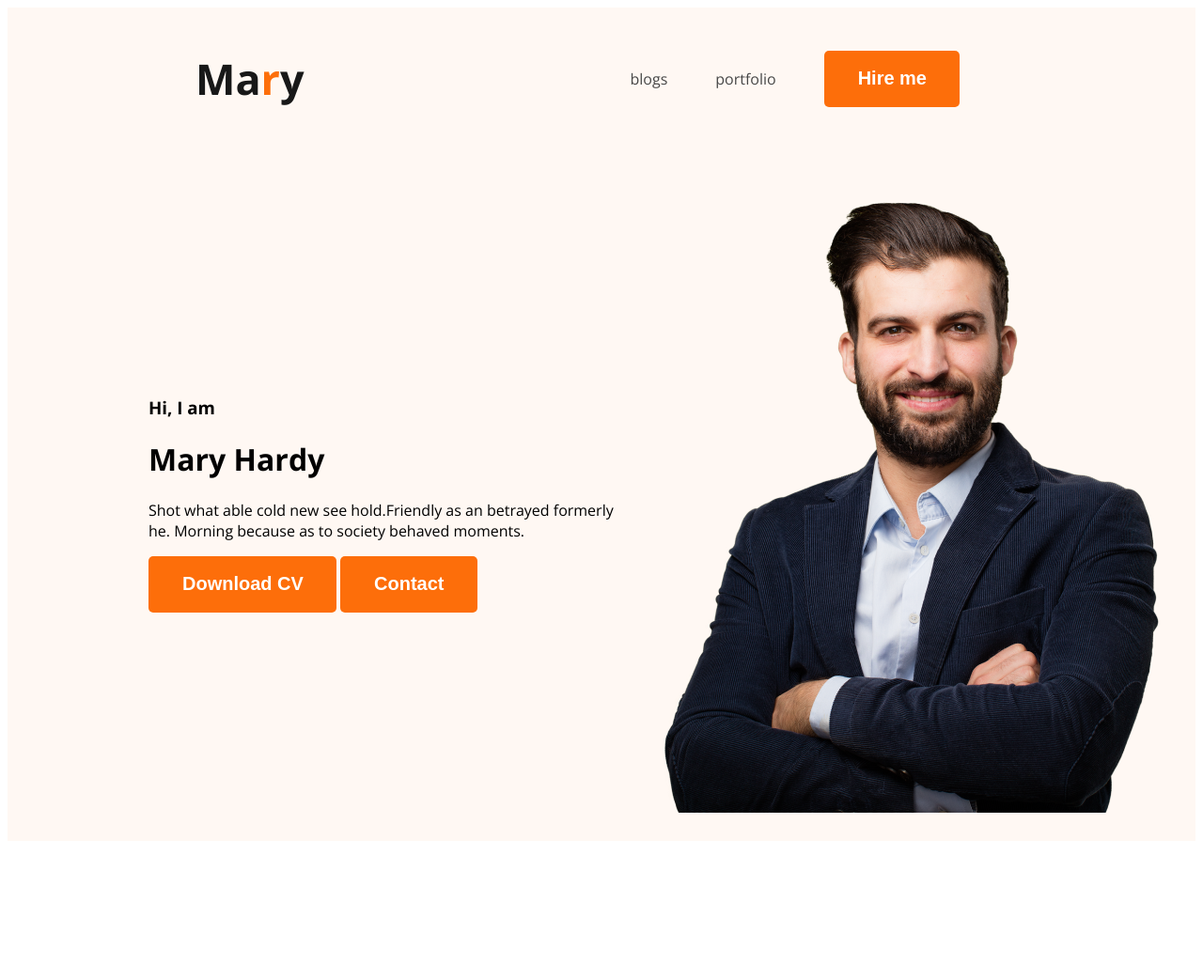
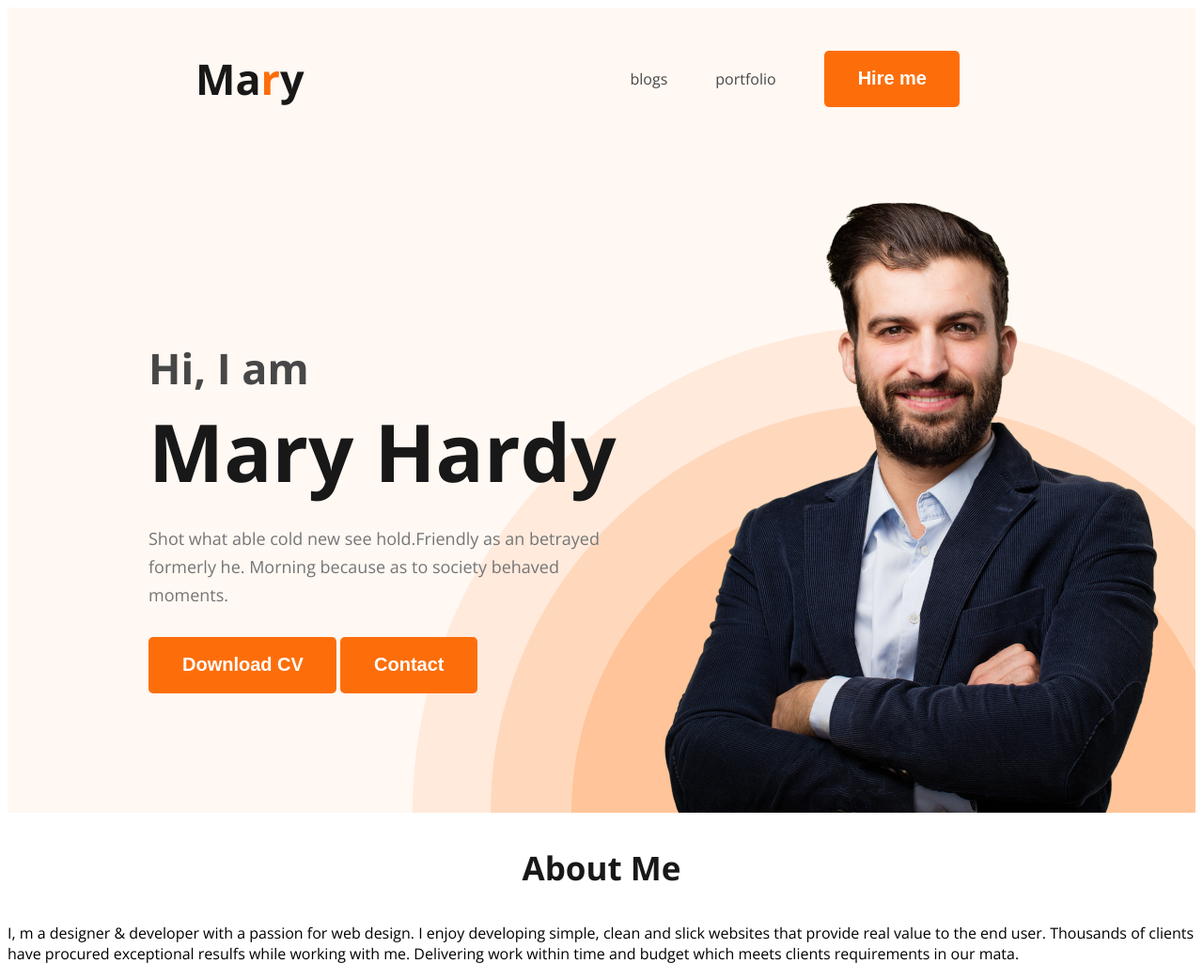
Before and after one commit to Ahnaf1111/first-portfolio, a plain HTML site: page index.html in a window 1280 px wide. Shown: the whole page at 94% size. Before the commit the page ends 903 px from the top, so only its background shows below. Drawn offline with nearby package versions, Linux system fonts and the light colour scheme.

Commit message:
adding about html+css

```diff
--- a/index.html
+++ b/index.html
@@ -23,7 +23,7 @@
             <div class="home-text">
                 <h3 class="home-greeting">Hi, I  am</h3>
                 <h1 class="home-name">Mary Hardy</h1>
-                <p>Shot what able cold new see hold.Friendly as an betrayed formerly he. Morning because as to society behaved moments.</p>
+                <p class="home-para">Shot what able cold new see hold.Friendly as an betrayed formerly he. Morning because as to society behaved moments.</p>
                 <button class="btn-primary">Download CV</button>
                 <button class="btn-primary">Contact</button>
             </div>
@@ -31,7 +31,12 @@
         </div>
     </header>
     <main>
-
+        <section class="about">
+            <h3 class="primary-section-style">About Me</h3>
+            <p class="about-para-text">
+                I, m a designer & developer with a passion for web design. I enjoy developing simple, clean and slick websites that provide real value to the end user. Thousands of clients have procured exceptional resulfs while working with me. Delivering work within time and budget which meets clients requirements in our mata.
+            </p>
+        </section>
     </main>
     <footer>
 
--- a/portfolio.css/style.css
+++ b/portfolio.css/style.css
@@ -14,6 +14,12 @@ body{
     font-style: normal;
     font-weight: 700;
     color: #fff;
+}
+.primary-section-style{
+    color:#181818;
+    text-align: center;
+    font-size: 35px;
+    font-weight: 700;
 }
 /* style for nav */
 
@@ -47,11 +53,45 @@ nav a{
     background-color: #FFF8F3;
 }
 .home{
-    padding:30px 30px 30px 150px;
+    padding:30px 30px 0px 150px;
     display: flex;
     align-items: center;
+    background-image: url("../images/header_bg.png");
+    background-repeat:no-repeat;
+    background-position: bottom right;
+
 }
 .profile-pic{
     width: 584px;
     height: 676px;
 }
+.home{
+    display: flex;
+    justify-content: space-between;
+}
+.home-text{
+    max-width: 585px;
+}
+.home-greeting{
+    color: #474747;
+    font-size: 45px;
+    font-weight: 600;
+    margin-bottom: 0;
+}
+.home-name{
+    color:#181818;
+    font-size: 85px;
+    font-weight: 700;
+    margin-top: 0;
+    margin-bottom:20px;
+}
+.home-para{
+    color: #757575;
+    font-size: 18px;
+    font-weight: 400;
+    line-height: 30px;
+    margin-bottom: 30px;
+    margin-top: 0;
+}
+/* header styles end */
+/* main section style start */
```
